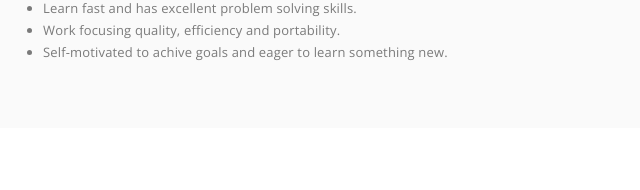
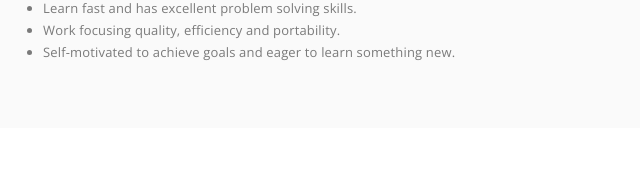
Before and after one commit to Stevegates/My-Website, a plain HTML site: page resume.html in a window 1280 px wide. Shown: the part 286-476 px from the top of the page, 618-1258 px from the left. Drawn offline with nearby package versions, Linux system fonts and the light colour scheme.

Commit message:
Grammar correction

```diff
--- a/resume.html
+++ b/resume.html
@@ -153,7 +153,7 @@
 					<li class="fading"> Love to help teammates when needed it and work well alone as well. </li>
 					<li class="fading"> Learn fast and has excellent problem solving skills.  </li>
 					<li class="fading"> Work focusing quality, efficiency and portability. </li>
-					<li class="fading"> Self-motivated to achive goals and eager to learn something new. </li>
+					<li class="fading"> Self-motivated to achieve goals and eager to learn something new. </li>
 				</ul>
 			</div>
 
```
